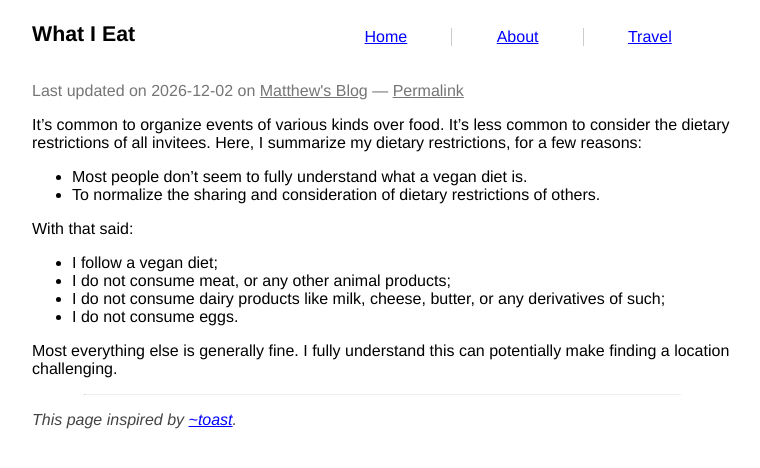
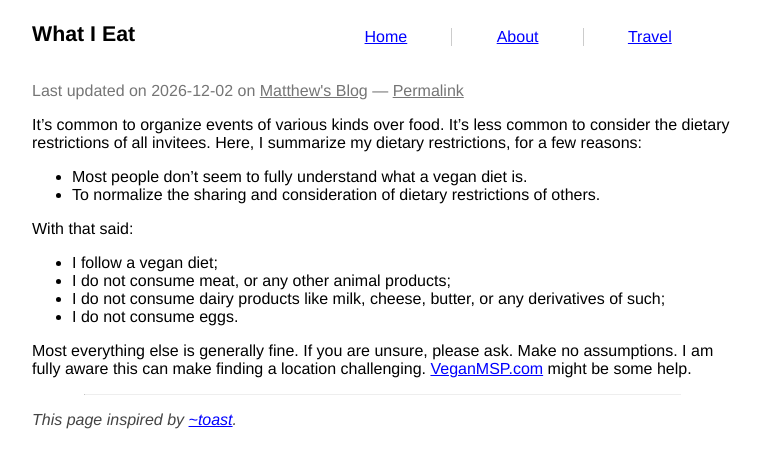
Before and after one commit to prplecake/jrgnsn.net, a Jekyll site: the page built from diet.md, in a window 1280 px wide. Shown: the top 468 px of the page, without its empty margins (258-1018 px from the left). Built offline with Jekyll 4.4.1, drawn with Linux system fonts in a browser that asks for light colours; a script that is not in the unit is left out.

Commit message:
Update diet.md

```diff
--- a/diet.md
+++ b/diet.md
@@ -21,8 +21,9 @@ With that said:
   derivatives of such;
 * I do not consume eggs.
 
-Most everything else is generally fine. I fully understand this can
-potentially make finding a location challenging.
+Most everything else is generally fine. If you are unsure, please ask.
+Make no assumptions. I am fully aware this can make finding a location
+challenging. [VeganMSP.com](https://veganmsp.com) might be some help.
 
 ---
 
```
